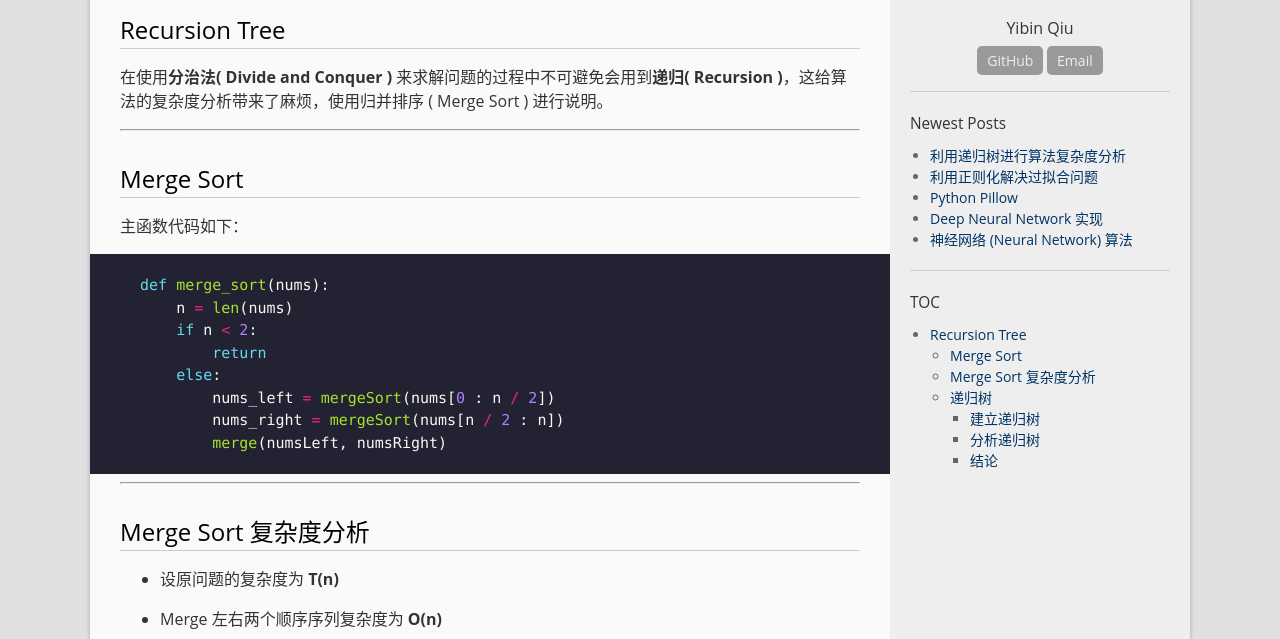
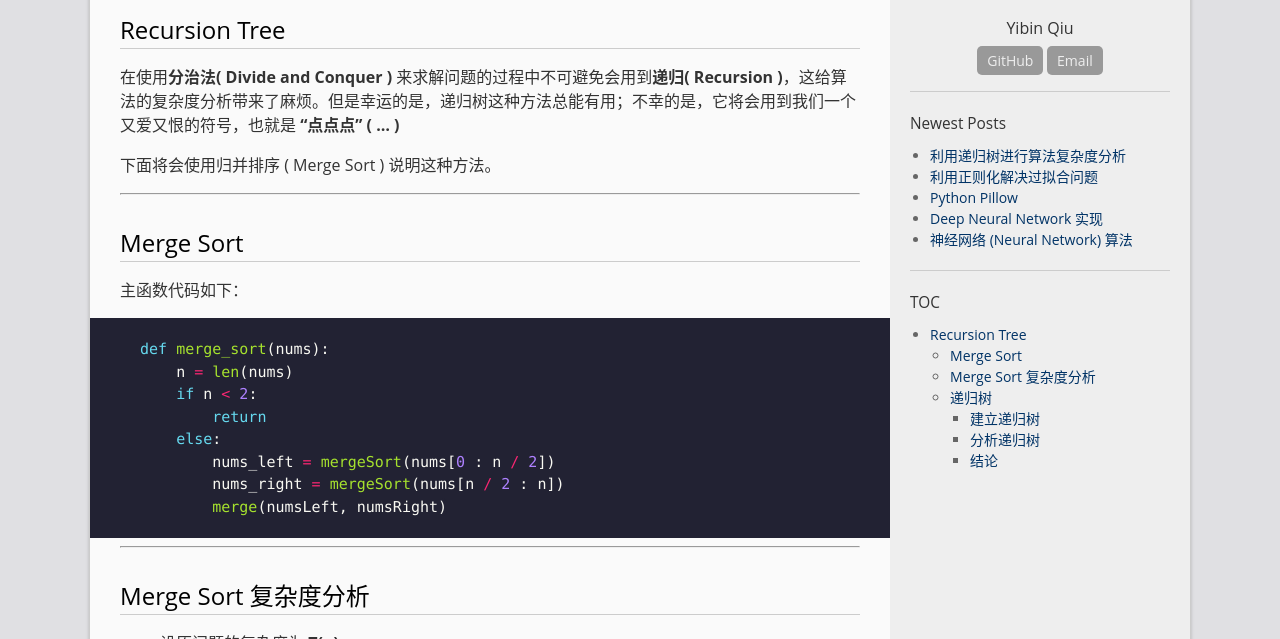
Before and after one commit to qyb225/qyb225.github.io, a Jekyll site: the page built from _posts/2017-09-08-Recursion-Tree.md, in a window 1280 px wide and 900 px high, cut to the strip 261-900 px from the top of the window. Built offline with Jekyll 4.4.1, drawn with Linux system fonts in a browser that asks for light colours; formulas are drawn with MathJax 3.

Commit message:
add some details in rescursion-tree

```diff
--- a/_posts/2017-09-08-Recursion-Tree.md
+++ b/_posts/2017-09-08-Recursion-Tree.md
@@ -8,7 +8,9 @@ permalink: /algorithm/recursion-tree
 
 # Recursion Tree
 
-在使用**分治法( Divide and Conquer )** 来求解问题的过程中不可避免会用到**递归( Recursion )**，这给算法的复杂度分析带来了麻烦，使用归并排序 ( Merge Sort ) 进行说明。
+在使用**分治法( Divide and Conquer )** 来求解问题的过程中不可避免会用到**递归( Recursion )**，这给算法的复杂度分析带来了麻烦。但是幸运的是，递归树这种方法总能有用；不幸的是，它将会用到我们一个又爱又恨的符号，也就是 **“点点点” ( ... )**
+
+下面将会使用归并排序 ( Merge Sort ) 说明这种方法。
 
 ---
 
```
Also changed, not shown: about.md (+2 -2 lines).
